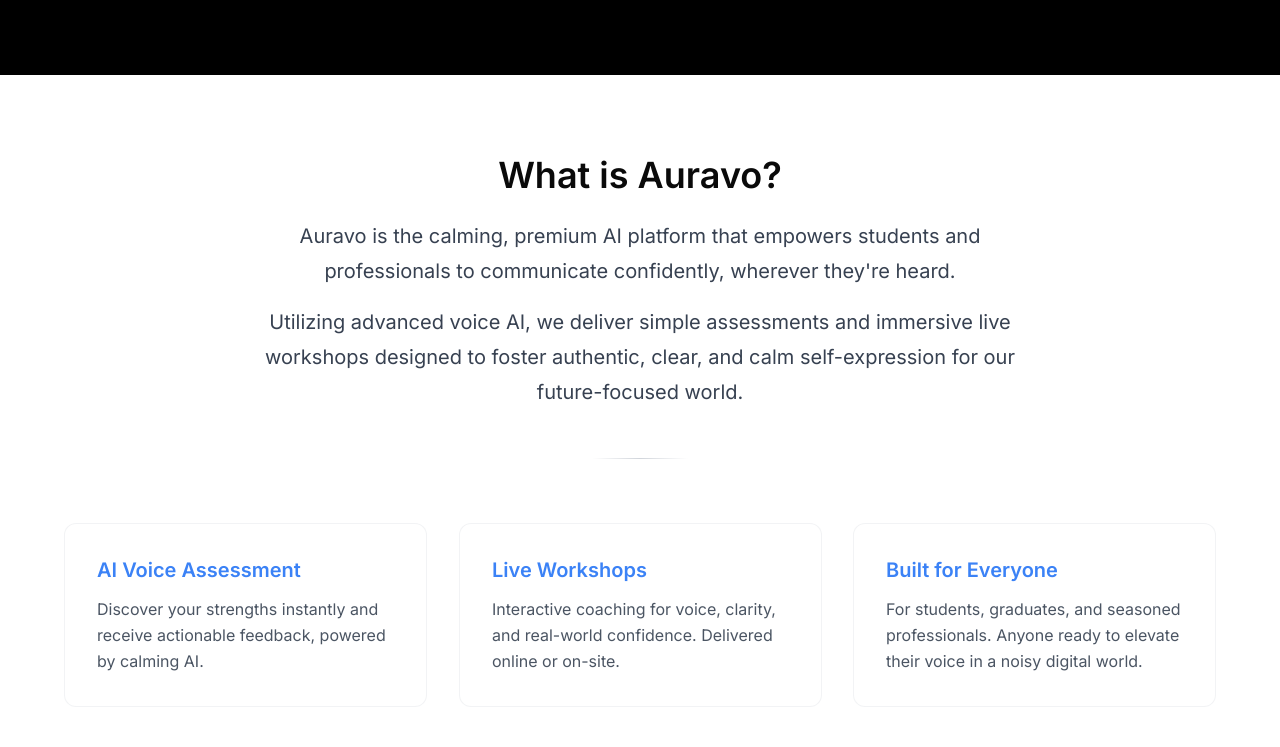
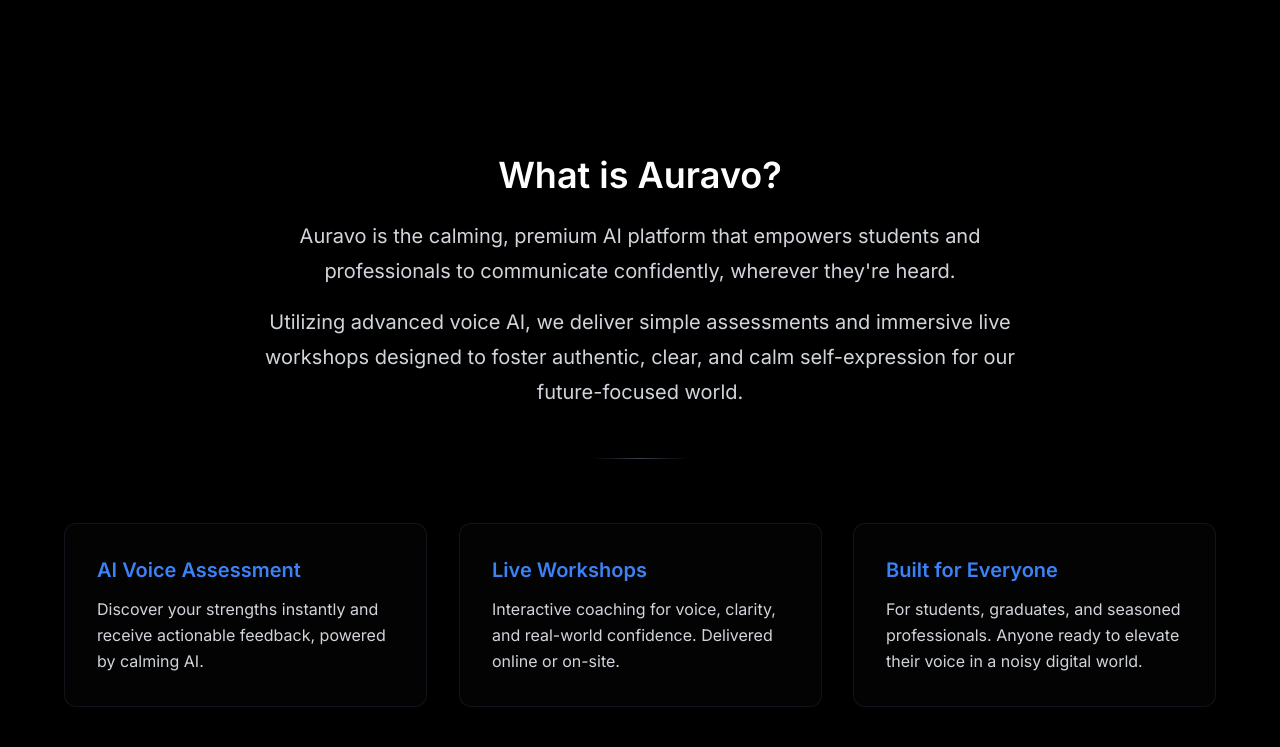
Before and after one commit to auravo-voice/auravo-website, an Astro site: page / in a window 1280 px wide. Shown: the part 1093-1840 px from the top of the page. Built offline with nearby package versions, Linux system fonts and the light colour scheme; Astro itself is replaced by a stand-in of ours.

Commit message:
removed light bg on Chrome

```diff
--- a/src/components/home/WhatIsAuravo.tsx
+++ b/src/components/home/WhatIsAuravo.tsx
@@ -71,28 +71,28 @@ const WhatIsAuravo = () => {
   }, [isInView, controls, prefersReducedMotion]);
 
   return (
-    <section id="what-is-auravo" ref={ref} className="py-16 md:py-20 bg-white dark:bg-neutral-950 relative overflow-hidden fade-in-on-scroll">
+    <section id="what-is-auravo" ref={ref} className="py-16 md:py-20 bg-neutral-950 relative overflow-hidden fade-in-on-scroll">
       {/* Subtle background decoration */}
       <div className="absolute top-1/2 left-1/2 -translate-x-1/2 -translate-y-1/2 w-[600px] h-[600px] bg-gradient-radial from-neon-purple/5 via-neon-blue/3 to-transparent rounded-full blur-3xl pointer-events-none" />
 
       <div className="max-w-container mx-auto px-4 md:px-6 relative z-10">
         <div className="text-center mb-12 md:mb-16">
-          <h2 className="text-3xl sm:text-4xl font-semibold mb-6 text-neutral-900 dark:text-white">
+          <h2 className="text-3xl sm:text-4xl font-semibold mb-6 text-white">
             What is Auravo?
           </h2>
 
           {/* Editorial intro text */}
           <div className="max-w-3xl mx-auto space-y-4 mb-12">
-            <p className="text-lg sm:text-xl text-neutral-700 dark:text-neutral-300 leading-relaxed" style={{ lineHeight: '1.75' }}>
+            <p className="text-lg sm:text-xl text-neutral-300 leading-relaxed" style={{ lineHeight: '1.75' }}>
               Auravo is the calming, premium AI platform that empowers students and professionals to communicate confidently, wherever they're heard.
             </p>
-            <p className="text-lg sm:text-xl text-neutral-700 dark:text-neutral-300 leading-relaxed" style={{ lineHeight: '1.75' }}>
+            <p className="text-lg sm:text-xl text-neutral-300 leading-relaxed" style={{ lineHeight: '1.75' }}>
               Utilizing advanced voice AI, we deliver simple assessments and immersive live workshops designed to foster authentic, clear, and calm self-expression for our future-focused world.
             </p>
           </div>
 
           {/* Subtle divider */}
-          <div className="w-24 h-px bg-gradient-to-r from-transparent via-neutral-300 dark:via-neutral-700 to-transparent mx-auto mb-12" />
+          <div className="w-24 h-px bg-gradient-to-r from-transparent via-neutral-700 to-transparent mx-auto mb-12" />
         </div>
 
         {/* Feature cards */}
@@ -109,7 +109,7 @@ const WhatIsAuravo = () => {
               className="group relative"
             >
               <div
-                className="h-full border border-neutral-200/50 dark:border-neutral-800/50 rounded-xl p-8 bg-white/30 dark:bg-neutral-900/30 backdrop-blur-sm hover:border-neon-blue/40 dark:hover:border-neon-blue/40 hover:bg-white/50 dark:hover:bg-neutral-900/50 transition-all duration-300 focus-visible:outline-none focus-visible:ring-2 focus-visible:ring-neon-blue focus-visible:ring-offset-2 focus-visible:ring-offset-white dark:focus-visible:ring-offset-neutral-950 transform hover:-translate-y-1"
+                className="h-full border border-neutral-800/50 rounded-xl p-8 bg-neutral-900/30 backdrop-blur-sm hover:border-neon-blue/40 hover:bg-neutral-900/50 transition-all duration-300 focus-visible:outline-none focus-visible:ring-2 focus-visible:ring-neon-blue focus-visible:ring-offset-2 focus-visible:ring-offset-neutral-950 transform hover:-translate-y-1"
                 style={{
                   boxShadow: '0 0 0 rgba(59, 130, 246, 0)',
                 }}
@@ -122,10 +122,10 @@ const WhatIsAuravo = () => {
                   e.currentTarget.style.boxShadow = '0 0 0 rgba(59, 130, 246, 0)';
                 }}
               >
-                <h3 className="font-semibold text-xl mb-3 text-neon-blue dark:text-neon-blue group-hover:text-neon-blue-light dark:group-hover:text-neon-blue-light transition-colors duration-300">
+                <h3 className="font-semibold text-xl mb-3 text-neon-blue group-hover:text-neon-blue-light transition-colors duration-300">
                   {feature.title}
                 </h3>
-                <p className="text-neutral-600 dark:text-neutral-300 leading-relaxed">
+                <p className="text-neutral-300 leading-relaxed">
                   {feature.description}
                 </p>
               </div>
```
